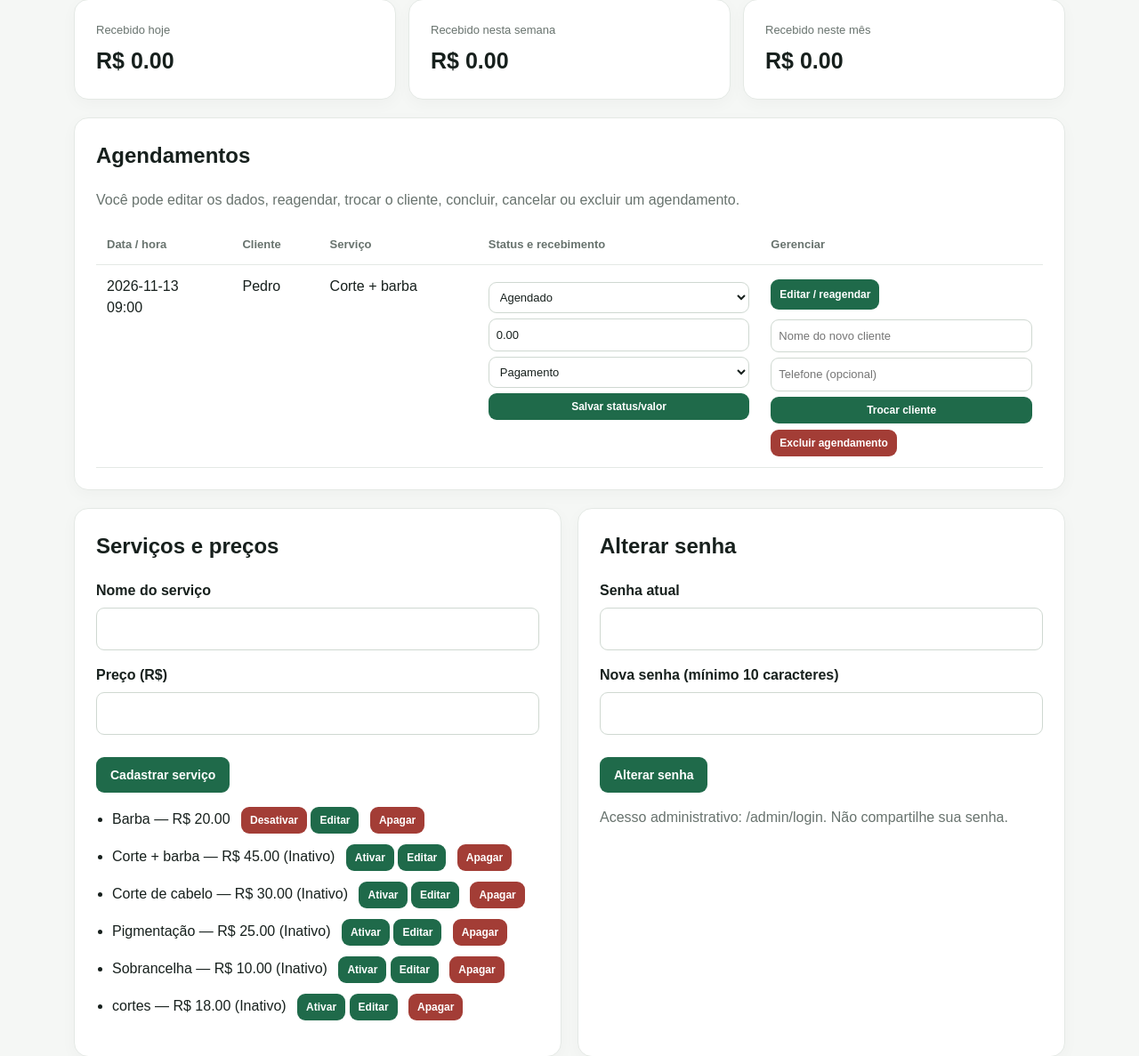
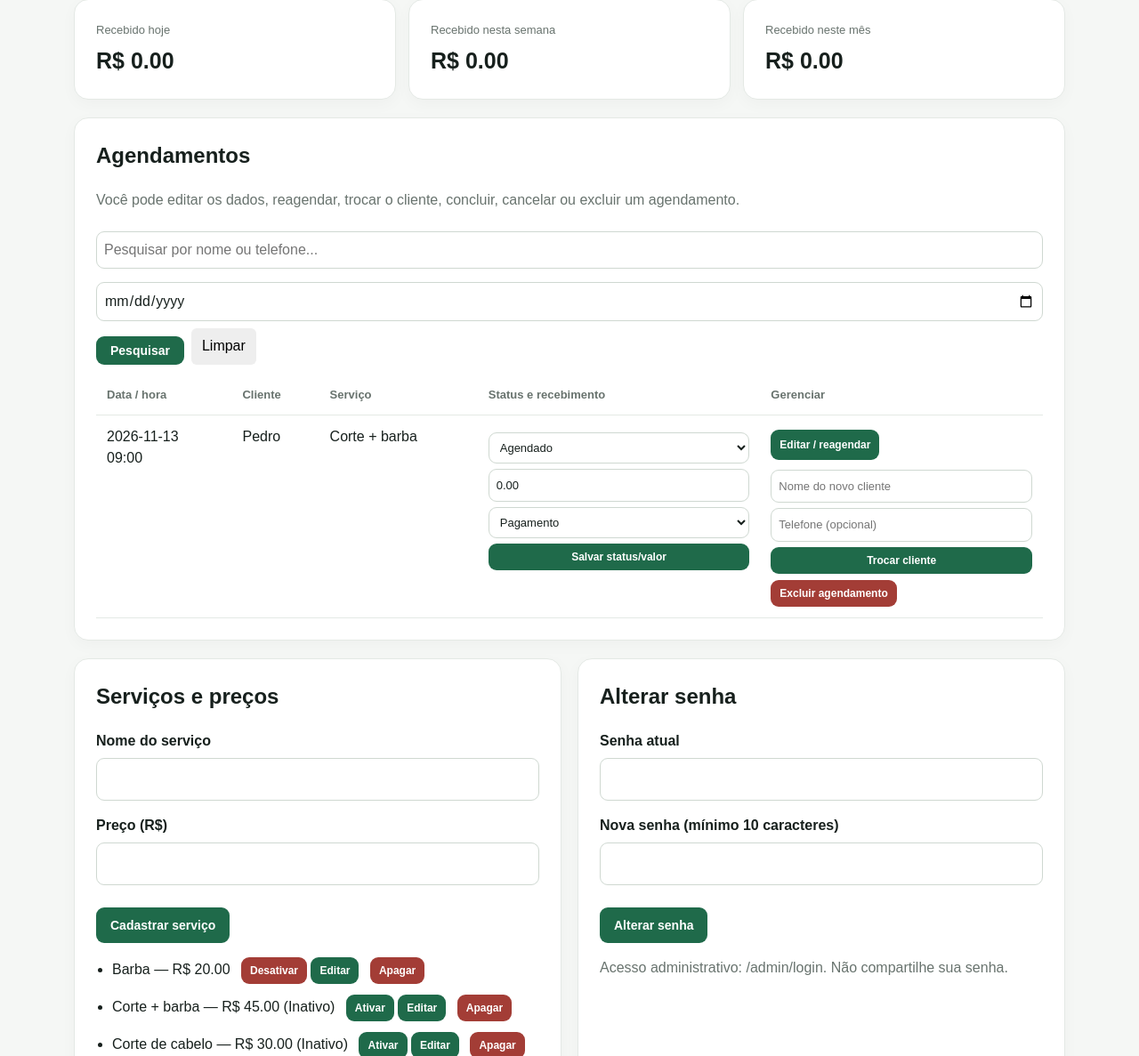
Before and after one commit to johns001960/JS_CORTES, a Flask app: page /admin in a window 1280 px wide. Shown: the part 331-1518 px from the top of the page at 89% size. Run offline with Flask 3, Linux system fonts and the light colour scheme; a user stored in the database is signed in; data comes from the database, SQL or seed files in the repository; both versions use the stored data as it was after the commit.

Commit message:
arrumar painel admin

```diff
--- a/app.py
+++ b/app.py
@@ -5,7 +5,7 @@ from datetime import datetime, date, timedelta
 import sqlite3, os
 import requests
 
-TELEGRAM_TOKEN = "9089939507:AAH9j4QrWJe3mSJ_lhbwUy-E68WLPAltoCQ"
+TELEGRAM_TOKEN = "9089939507:AAFKBpF_LxYczeOZ4gajFf2osUzbcV4EWkE"
 TELEGRAM_CHAT_ID = "7309218518"
 
 def enviar_telegram(mensagem):
@@ -144,7 +144,7 @@ def book():
         except sqlite3.IntegrityError:
             flash("Esse horário já foi reservado. Escolha outro.")
             return redirect(url_for("home"))
-            enviar_telegram(f"✂️ NOVO AGENDAMENTO - JS CORTES\n\n👤 Nome: {name}\n📞 Telefone: {phone}\n📅 Data: {day} as {time}\n💳 Pagamento: {payment_method}")
+    enviar_telegram(f"NOVO AGENDAMENTO - Nome: {name} - Telefone: {phone} - Data: {day} as {time} - Pagamento: {payment_method}")
     return render_template("success.html", name=name, day=day, time=time)
 
 @app.route("/admin/login", methods=["GET", "POST"])
@@ -174,23 +174,28 @@ def dashboard():
     month_start = today.replace(day=1)
     with db() as con:
         services = con.execute("SELECT * FROM services ORDER BY name").fetchall()
-        appointments = con.execute("""
-            SELECT a.*, s.name AS service_name, s.price AS service_price
-            FROM appointments a JOIN services s ON s.id=a.service_id
-            ORDER BY a.appointment_date DESC, a.appointment_time DESC
-        """).fetchall()
-        def total(start, end):
+        search = request.args.get("q", "").strip()
+        date_filter = request.args.get("data", "").strip()
+    query = """
+        SELECT a.*, s.name AS service_name, s.price AS service_price
+        FROM appointments a JOIN services s ON s.id=a.service_id
+        WHERE (? = '' OR a.customer_name LIKE '%' || ? || '%' OR a.phone LIKE '%' || ? || '%')
+        AND (? = '' OR a.appointment_date = ?)
+        ORDER BY a.appointment_date DESC, a.appointment_time DESC
+    """
+    appointments = con.execute(query, (search, search, search, date_filter, date_filter)).fetchall()
+    def total(start, end):
             row = con.execute("""
                 SELECT COALESCE(SUM(amount_paid),0) AS total FROM appointments
                 WHERE status='Concluído' AND appointment_date BETWEEN ? AND ?
             """, (start.isoformat(), end.isoformat())).fetchone()
             return row["total"]
-        day_total = total(today, today)
-        week_total = total(week_start, today)
-        month_total = total(month_start, today)
+    day_total = total(today, today)
+    week_total = total(week_start, today)
+    month_total = total(month_start, today)
     return render_template("admin.html", appointments=appointments, services=services,
                            day_total=day_total, week_total=week_total, month_total=month_total,
-                           today=today.isoformat())
+                           today=today.isoformat(),search=search, date_filter=date_filter)
 
 @app.route("/admin/agendamento/<int:appointment_id>/editar", methods=["GET", "POST"])
 @admin_required
--- a/templates/admin.html
+++ b/templates/admin.html
@@ -4,8 +4,15 @@
 <div class="stat"><span>Recebido nesta semana</span><strong>R$ {{'%.2f'|format(week_total)}}</strong></div>
 <div class="stat"><span>Recebido neste mês</span><strong>R$ {{'%.2f'|format(month_total)}}</strong></div></div>
 <section class="panel"><h2>Agendamentos</h2><p class="muted">Você pode editar os dados, reagendar, trocar o cliente, concluir, cancelar ou excluir um agendamento.</p>
-<div class="table-wrap"><table><thead><tr><th>Data / hora</th><th>Cliente</th><th>Serviço</th><th>Status e recebimento</th><th>Gerenciar</th></tr></thead><tbody>
-{% for a in appointments %}<tr><td>{{a.appointment_date}}<br>{{a.appointment_time}}</td><td>{{a.customer_name}}<br><small>{{a.phone or ''}}</small></td><td>{{a.service_name}}</td>
+<form method="get" action="/admin" style="display:flex; gap:8px; margin:12px 0; flex-wrap:wrap;">
+  <input name="q" value="{{ search }}" placeholder="Pesquisar por nome ou telefone..." style="flex:1; padding:8px;">
+  <input type="date" name="data" value="{{ date_filter }}" style="padding:8px;">
+  <button type="submit" style="padding:8px 16px;">Pesquisar</button>
+  <a href="/admin" style="padding:8px 12px; background:#eee; border-radius:6px; text-decoration:none; color:#000;">Limpar</a>
+</form>
+
+    <div class="table-wrap"><table><thead><tr><th>Data / hora</th><th>Cliente</th><th>Serviço</th><th>Status e recebimento</th><th>Gerenciar</th></tr></thead><tbody>
+    {% for a in appointments %}<tr><td>{{a.appointment_date}}<br>{{a.appointment_time}}</td><td>{{a.customer_name}}<br><small>{{a.phone or ''}}</small></td><td>{{a.service_name}}</td>
 <td><form class="stack-form" method="post" action="/admin/agendamento/{{a.id}}/atualizar">
 <select name="status">{% for st in ['Agendado','Concluído','Cancelado'] %}<option {% if a.status==st %}selected{% endif %}>{{st}}</option>{% endfor %}</select>
 <input name="amount_paid" type="number" min="0" step="0.01" value="{{'%.2f'|format(a.amount_paid)}}" aria-label="Valor recebido" placeholder="Valor recebido">
```
Also changed, not shown: js_cortes.db.
